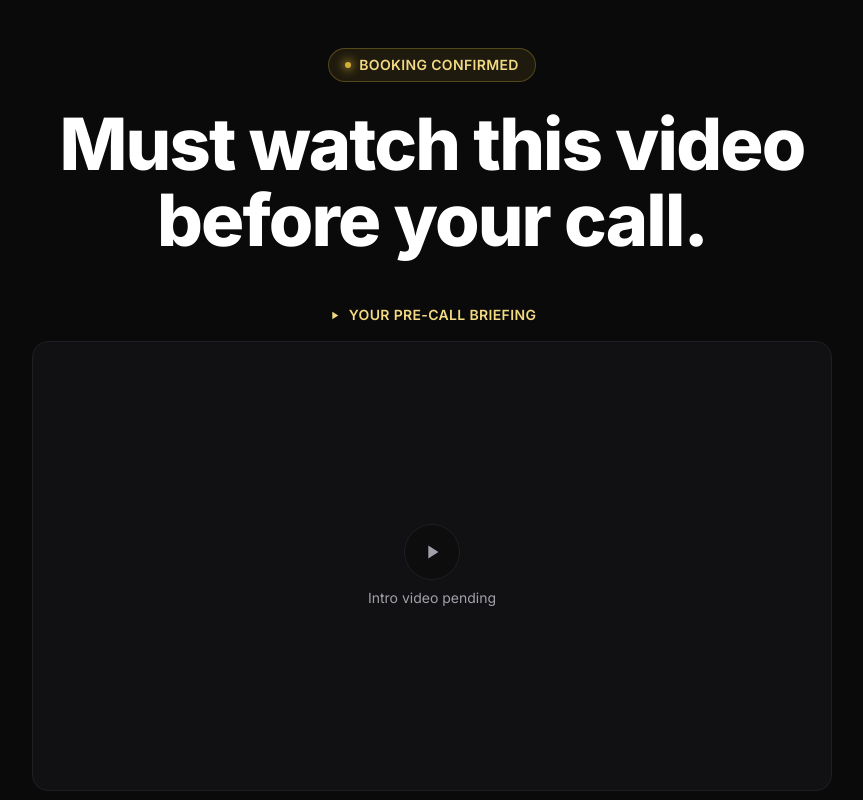
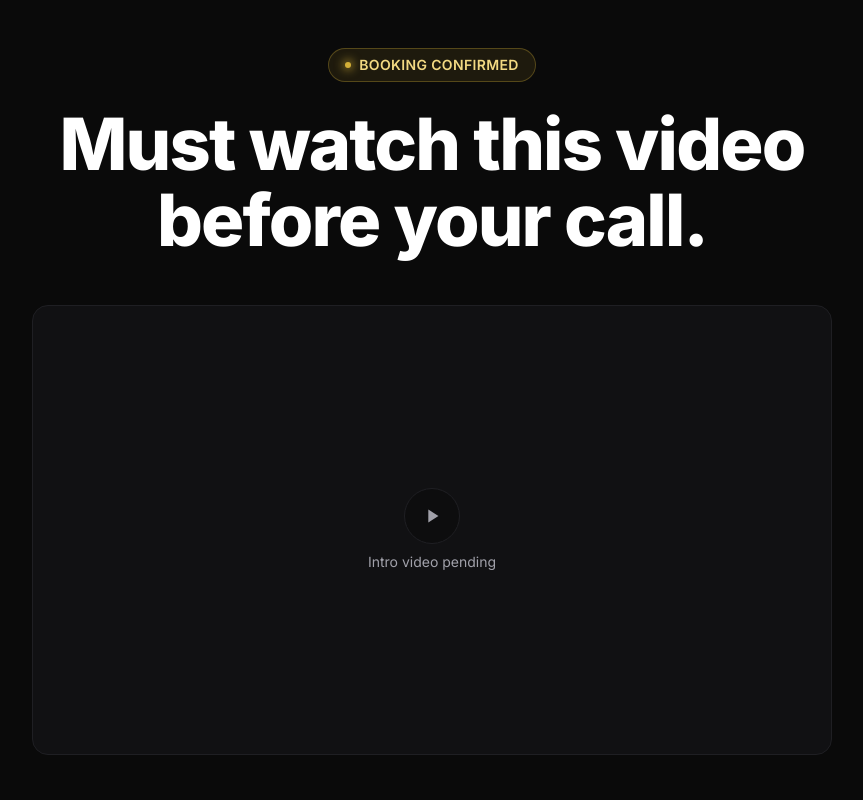
Before and after one commit to bigbuddy9/Number1Sales, a Next.js app: page /confirmed in a window 1280 px wide. Shown: the top 800 px of the page, without its empty margins (208-1071 px from the left). Built offline with nearby package versions, Linux system fonts and the light colour scheme.

Commit message:
Remove 'Your pre-call briefing' label above the video
https://claude.ai/code/session_01MopvBNYhiVQZzeFNm76wjC

```diff
--- a/components/ConfirmationHero.tsx
+++ b/components/ConfirmationHero.tsx
@@ -27,12 +27,6 @@ export default function ConfirmationHero() {
         </div>
 
         <div className="mx-auto mt-12 w-full max-w-video">
-          <div className="mb-4 flex items-center justify-center gap-2 text-accentSoft">
-            <svg width="13" height="13" viewBox="0 0 24 24" fill="currentColor" aria-hidden>
-              <path d="M8 5v14l11-7L8 5Z" />
-            </svg>
-            <span className="text-sm font-semibold uppercase tracking-wide">{videoTitle}</span>
-          </div>
           <VideoPlayer embedUrl={videoEmbedUrl} thumbnail={videoThumbnail} title={videoTitle} />
         </div>
       </div>
```
